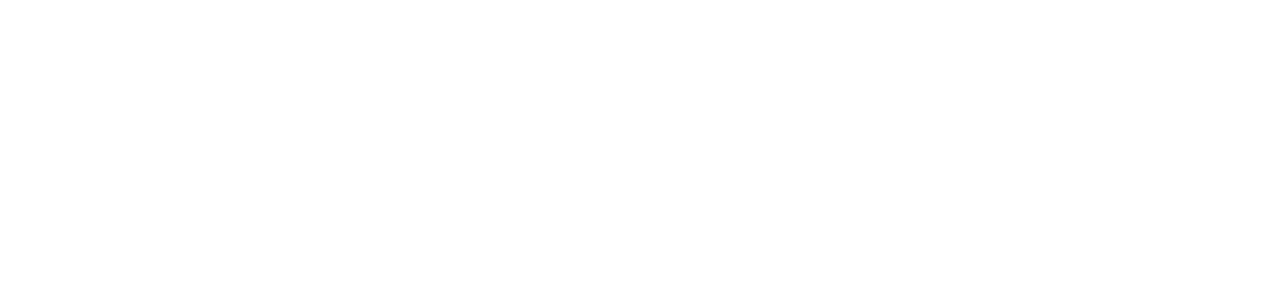
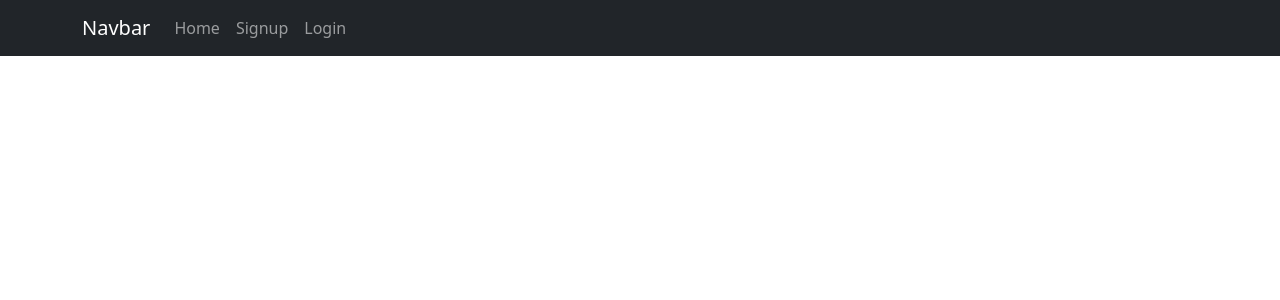
Before and after one commit to SamaMansour/sleeping-tracker, a React (Create React App) app: page / in a window 1280 px wide. Before the commit this address had no page. Shown: the top 300 px of the page. Built offline with nearby package versions, Linux system fonts and the light colour scheme.

Commit message:
Add navbar

```diff
--- a/src/App.js
+++ b/src/App.js
@@ -1,15 +1,36 @@
 import Register from './layouts/auth/register';
 import { BrowserRouter, Routes, Route } from 'react-router-dom';
 import "bootstrap/dist/css/bootstrap.min.css";
+import Container from 'react-bootstrap/Container';
+import Nav from 'react-bootstrap/Nav';
+import Navbar from 'react-bootstrap/Navbar';
 import "./App.css"
 function App() {
   return (
+
+
+    <>
+    <Navbar bg="dark" variant="dark">
+      <Container>
+        <Navbar.Brand href="#home">Navbar</Navbar.Brand>
+        <Nav className="me-auto">
+          <Nav.Link href="/">Home</Nav.Link>
+          <Nav.Link href="/signup">Signup</Nav.Link>
+          <Nav.Link href="#">Login</Nav.Link>
+        </Nav>
+      </Container>
+    </Navbar>
+
+
 
     <BrowserRouter>
       <Routes>
         <Route path='/signup' element={<Register/>}/>
       </Routes>
     </BrowserRouter>
+  </>
+
+
 
   );
 }
```
Also changed, not shown: src/layouts/logs/addLog.jsx (added), src/layouts/logs/listLogs.jsx (added).
